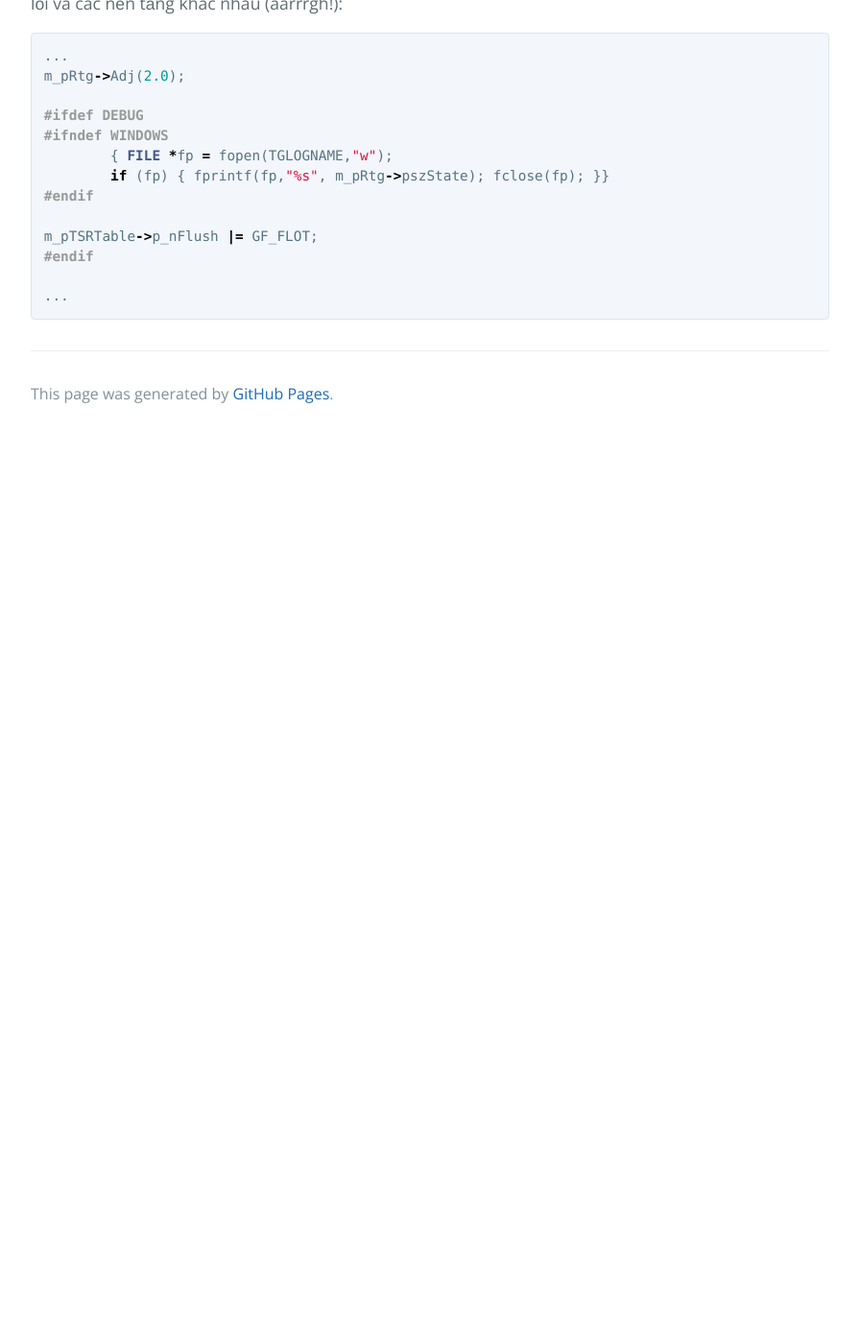
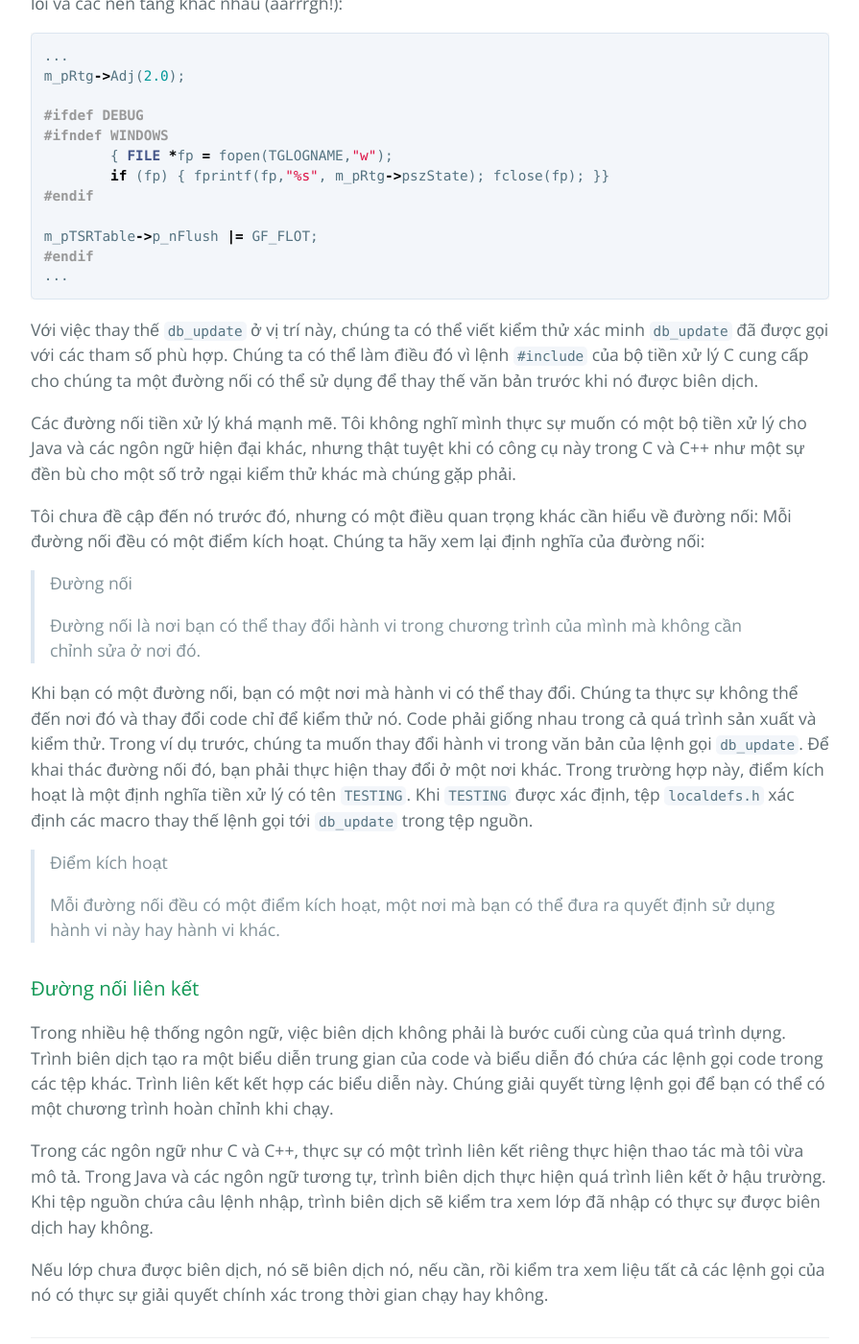
Before and after one commit to HaiBV/haibv.github.io, a Jekyll site: the page built from working-effectively-with-legacy-code/chapter-4-the-seam-model.md, in a window 1280 px wide and 1400 px high, scrolled down 6137 px. Shown: the whole window at 96% size, without its empty margins (192-1087 px from the left). Built offline with Jekyll 4.4.1, drawn with Linux system fonts in a browser that asks for light colours; our own code applies the rules of GitHub Pages for plain Markdown files; before the commit the page ends 6591 px from its top, so only the background shows below that.

Commit message:
Book - Working Efectively with Legacy Code - P1 - C4

````diff
--- a/working-effectively-with-legacy-code/chapter-4-the-seam-model.md
+++ b/working-effectively-with-legacy-code/chapter-4-the-seam-model.md
@@ -206,6 +206,29 @@ m_pRtg->Adj(2.0);
 
 m_pTSRTable->p_nFlush |= GF_FLOT;
 #endif
-
 ...
 ```
+
+Với việc thay thế `db_update` ở vị trí này, chúng ta có thể viết kiểm thử xác minh `db_update` đã được gọi với các tham số phù hợp. Chúng ta có thể làm điều đó vì lệnh `#include` của bộ tiền xử lý C cung cấp cho chúng ta một đường nối có thể sử dụng để thay thế văn bản trước khi nó được biên dịch.
+
+Các đường nối tiền xử lý khá mạnh mẽ. Tôi không nghĩ mình thực sự muốn có một bộ tiền xử lý cho Java và các ngôn ngữ hiện đại khác, nhưng thật tuyệt khi có công cụ này trong C và C++ như một sự đền bù cho một số trở ngại kiểm thử khác mà chúng gặp phải.
+
+Tôi chưa đề cập đến nó trước đó, nhưng có một điều quan trọng khác cần hiểu về đường nối: Mỗi đường nối đều có một điểm kích hoạt. Chúng ta hãy xem lại định nghĩa của đường nối:
+
+> Đường nối
+>
+> Đường nối là nơi bạn có thể thay đổi hành vi trong chương trình của mình mà không cần chỉnh sửa ở nơi đó.
+
+Khi bạn có một đường nối, bạn có một nơi mà hành vi có thể thay đổi. Chúng ta thực sự không thể đến nơi đó và thay đổi code chỉ để kiểm thử nó. Code phải giống nhau trong cả quá trình sản xuất và kiểm thử. Trong ví dụ trước, chúng ta muốn thay đổi hành vi trong văn bản của lệnh gọi `db_update`. Để khai thác đường nối đó, bạn phải thực hiện thay đổi ở một nơi khác. Trong trường hợp này, điểm kích hoạt là một định nghĩa tiền xử lý có tên `TESTING`. Khi `TESTING` được xác định, tệp `localdefs.h` xác định các macro thay thế lệnh gọi tới `db_update` trong tệp nguồn.
+
+> Điểm kích hoạt
+>
+> Mỗi đường nối đều có một điểm kích hoạt, một nơi mà bạn có thể đưa ra quyết định sử dụng hành vi này hay hành vi khác.
+
+### Đường nối liên kết
+
+Trong nhiều hệ thống ngôn ngữ, việc biên dịch không phải là bước cuối cùng của quá trình dựng. Trình biên dịch tạo ra một biểu diễn trung gian của code và biểu diễn đó chứa các lệnh gọi code trong các tệp khác. Trình liên kết kết hợp các biểu diễn này. Chúng giải quyết từng lệnh gọi để bạn có thể có một chương trình hoàn chỉnh khi chạy.
+
+Trong các ngôn ngữ như C và C++, thực sự có một trình liên kết riêng thực hiện thao tác mà tôi vừa mô tả. Trong Java và các ngôn ngữ tương tự, trình biên dịch thực hiện quá trình liên kết ở hậu trường. Khi tệp nguồn chứa câu lệnh nhập, trình biên dịch sẽ kiểm tra xem lớp đã nhập có thực sự được biên dịch hay không.
+
+Nếu lớp chưa được biên dịch, nó sẽ biên dịch nó, nếu cần, rồi kiểm tra xem liệu tất cả các lệnh gọi của nó có thực sự giải quyết chính xác trong thời gian chạy hay không.
````
